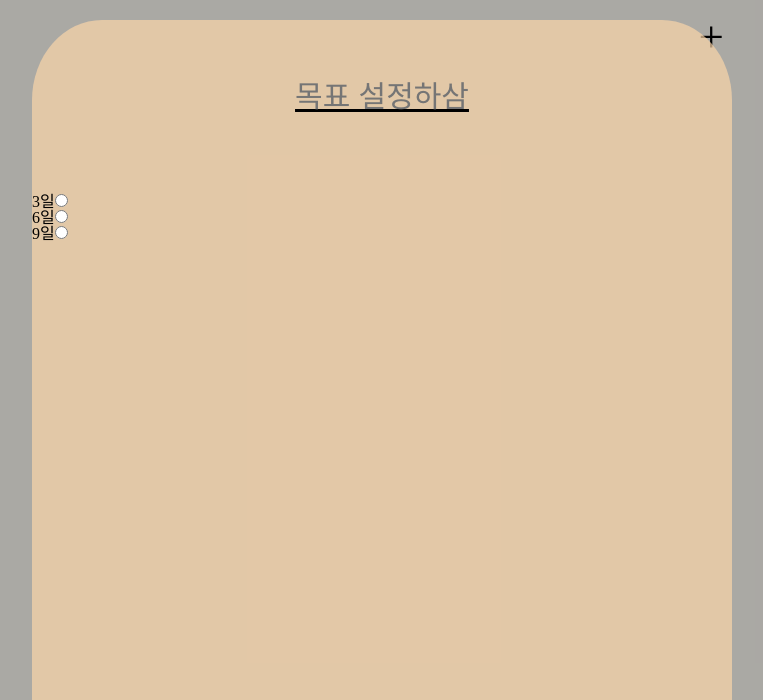
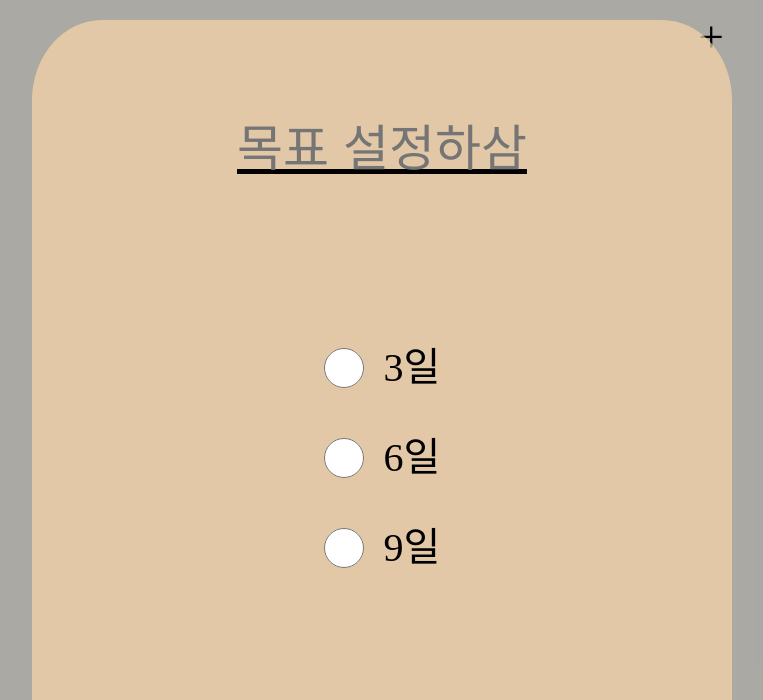
Before and after one commit to qwezsd/threedays, a React app: page / in a window 1280 px wide. Shown: the part 100-800 px from the top of the page, without its empty margins (516-1279 px from the left). Built offline with nearby package versions, Linux system fonts and the light colour scheme; a web font is replaced by a local one.

Commit message:
threedays

```diff
--- a/src/wrap/ModalComponent.jsx
+++ b/src/wrap/ModalComponent.jsx
@@ -10,16 +10,16 @@ export default function ModalComponent ()  {
                 </div>
                 <div className="content">
                     <div className="gap">
+                        <input type="radio" id='3일' />
                         <label htmlFor="3일">3일</label>
-                        <input type="radio" id='3일' />
                     </div>
                     <div className="gap">
+                        <input type="radio" id='6일' />
                         <label htmlFor="6일">6일</label>
-                        <input type="radio" id='6일' />
                     </div>
                     <div className="gap">
+                        <input type="radio" id='9일' />
                         <label htmlFor="9일">9일</label>
-                        <input type="radio" id='9일' />
                     </div>
                 </div>
             </div>
--- a/src/wrap/scss/modal.scss
+++ b/src/wrap/scss/modal.scss
@@ -15,21 +15,37 @@
         border-radius: 10%;
         .title {
             width: 100%;
-            padding: 60px 0 80px ;
+            padding: 100px 0 80px ;
             text-align: center;
             input {
                 width: auto;
                 background-color: transparent;
                 border: 0;
                 text-decoration: underline;
-                font-size: 30px;
+                font-size: 50px;
                 outline: 0;
                 text-align: center;
             }
         }
         .content {
-            input {
-
+            width: 100%;
+            height: 100%;
+            padding: 40px 0;
+            .gap {
+                margin: 50px 0;
+                display: flex;
+                align-items: center;
+                justify-content: center;
+                label {
+                    font-size: 40px;
+                }
+                input {
+                    width: 40px;
+                    height: 40px;
+                    margin-right: 20px;
+                    &[type='radio'] {
+                    }
+                }
             }
         }
     }
```
